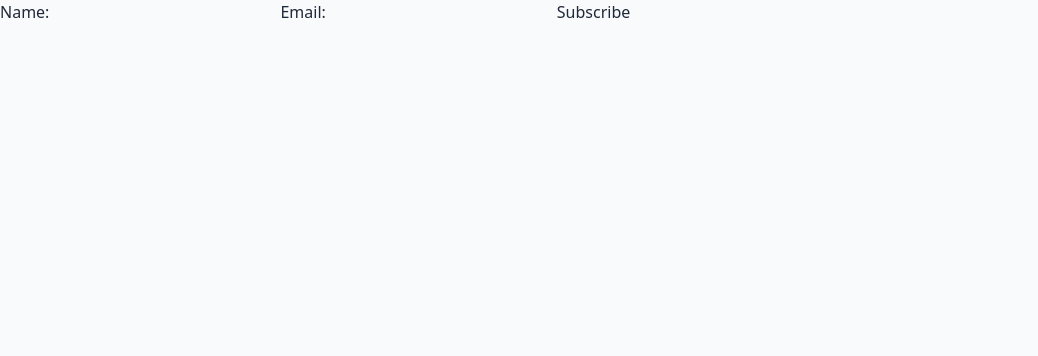
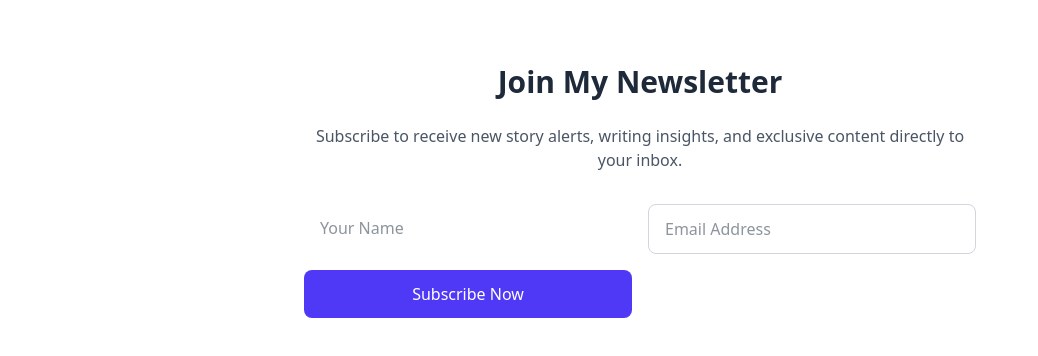
Before and after one commit to Marktawa/newsletter, a Next.js app in the folder frontend/: page / in a window 1280 px wide. Shown: the top 356 px of the page, without its empty margins (0-1038 px from the left). Built offline with nearby package versions, Linux system fonts and the light colour scheme.

Commit message:
Add Design: Update Landing page with design

```diff
--- a/frontend/app/page.tsx
+++ b/frontend/app/page.tsx
@@ -1,7 +1,6 @@
 "use client";
 
-import React from "react";
-import { useState } from "react";
+import React, { useState } from "react";
 
 export default function Page() {
   const [name, setName] = useState("");
@@ -14,14 +13,11 @@ export default function Page() {
     try {
       const response = await fetch("/api/subscribe", {
         method: "POST",
-        headers: {
-          "Content-Type": "application/json",
-        },
+        headers: { "Content-Type": "application/json" },
         body: JSON.stringify({ name, email }),
       });
 
       const data = await response.json();
-      console.log(data);
 
       if (!response.ok) {
         if (data.errors) {
@@ -31,42 +27,62 @@ export default function Page() {
           throw new Error("Failed to subscribe");
         }
       } else {
-        setMessage("Subscription successful!");
+        setMessage("✅ Subscription successful!");
         setName("");
         setEmail("");
       }
     } catch (error) {
-      setMessage("Subscription failed. Try again.");
+      setMessage("❌ Subscription failed. Please try again.")
     }
   };
 
   return (
+    <section className="py-16 bg-white">
+      <div className="container mx-auto px-4">
+        <div className="max-w-2xl mx-auto text-center">
+          <h2 className="text-3xl font-bold mb-6">Join My Newsletter</h2>
+          <p className="text-gray-600 mb-8">Subscribe to receive new story alerts, writing insights, and exclusive content directly to your inbox.</p>
+
+          <form onSubmit={handleSubmit} className="space-y-4">
+            <div className="grid grid-cols-1 md:grid-cols-2 gap-4">
               <div>
-      <form onSubmit={handleSubmit}>
-        <label htmlFor="name">Name:</label>
+                <label htmlFor="name" className="sr-only">Full Name</label>
                 <input
                   type="text"
                   id="name"
-          name="name"
+                  placeholder="Your Name"
                   value={name}
                   onChange={(e) => setName(e.target.value)}
                   required
+                  className="w-full px-4 py-3 rounded-lg border-gray-300 focus:outline-none focus:ring-2 focus:ring-indigo-500"
                 />
-
-        <label htmlFor="email">Email:</label>
+              </div>
+              <div>
+                <label htmlFor="email" className="sr-only">
+                  Email Address
+                </label>
                 <input
                   type="email"
                   id="email"
-          name="email"
+                  placeholder="Email Address"
                   value={email}
                   onChange={(e) => setEmail(e.target.value)}
                   required
+                  className="w-full px-4 py-3 rounded-lg border border-gray-300 focus:outline-none focus:ring-2 focus:ring-indigo-500"
                 />
-
-        <button type="submit">Subscribe</button>
+              </div>
+              <button
+                type="submit"
+                className="w-full md:w-auto px-6 py-3 bg-indigo-600 text-white font-medium rounded-lg hover:bg-indigo-700 transition duration-300"
+              >Subscribe Now</button>
+            </div>
           </form>
 
-      {message && <p>{message}</p>}
+          {message && (
+            <p className="mt-6 text-sm text-gray-700">{message}</p>
+          )}
         </div>
+      </div>
+    </section>
   );
 }
```
Lines whose indentation alone changed are shown as unchanged.
